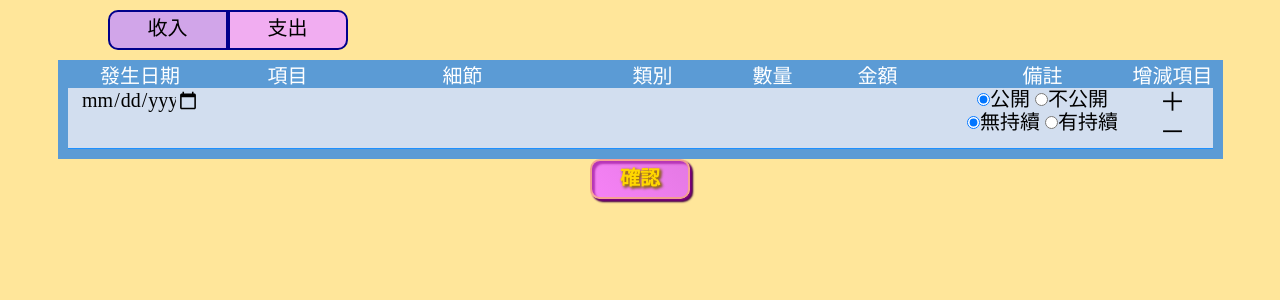
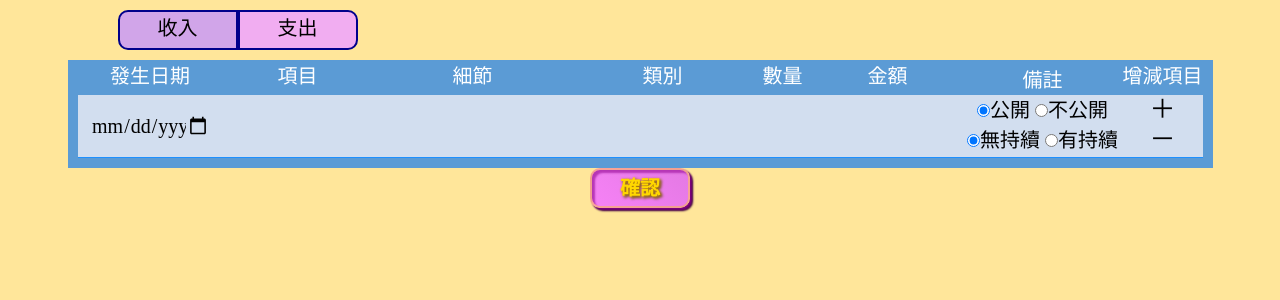
Before and after one commit to Cerry0524/votesystem, a PHP site: page /?do=add_summary in a window 1280 px wide. Shown: the part 42-342 px from the top of the page. Run offline with PHP 8.4, Linux system fonts and the light colour scheme; some libraries are stand-ins or nearby versions.

Commit message:
微調css：把新增登陸csss優

```diff
--- a/css/style_addsummary.css
+++ b/css/style_addsummary.css
@@ -19,6 +19,7 @@ justify-content: center;
     border-bottom: 10px solid rgb(91, 155, 213);
     border-left: 10px solid rgb(91, 155, 213) ;
     border-right: 10px solid rgb(91, 155, 213) ;
+
 }
 
 .content-top {
@@ -75,8 +76,9 @@ justify-content: center;
 }
 
 .add-table-th7 {
-    min-width: 180px;
-    width: 180px;
+    min-width: 160px;
+    width: 160px;
+    line-height: 1.5;
 }
 
 .add-table-th8 {
@@ -89,6 +91,8 @@ input {
     background-color: rgba(240, 248, 255, 0);
     border: 0;
     margin: auto auto;
+    max-lines: 2;
+    line-height: 3;
 }
 
 .addBtn {
--- a/front/add_summary.php
+++ b/front/add_summary.php
@@ -22,9 +22,9 @@
             <div class="add-table-th1"><input style="width:120px" type="date" name="eff_time[]" id="eff_time"></div>
             <div class="add-table-th2"><input style="width:120px" type="text" name="project[]" id="project"></div>
             <div class="add-table-th3"><input style="width:120px" type="text" name="details[]" id="details"></div>
-            <div class="add-table-th4"><input style="width:80px" type="text" name="category[]" id="category"></div>
+            <div class="add-table-th4"><input style="width:180px" type="text" name="category[]" id="category"></div>
             <div class="add-table-th5"><input style="width:50px" type="number" name="amount[]" id="amount" min="0"></div>
-            <div class="add-table-th6"><input style="width:50px" type="number" name="price[]" id="price" min="0"></div>
+            <div class="add-table-th6"><input style="width:150px" type="number" name="price[]" id="price" min="0"></div>
             <div class="add-table-th7">
                 <input type="radio" name="private[${optionIndex}][]" value="0" checked>公開
                 <input type="radio" name="private[${optionIndex}][]" value="1">不公開<br>
@@ -62,9 +62,9 @@
             <div class="add-table-th1"><input style="width:120px" type="date" name="eff_time[]" id="eff_time"></div>
             <div class="add-table-th2"><input style="width:120px" type="text" name="project[]" id="project"></div>
             <div class="add-table-th3"><input style="width:120px" type="text" name="details[]" id="details"></div>
-            <div class="add-table-th4"><input style="width:80px" type="text" name="category[]" id="category"></div>
+            <div class="add-table-th4"><input style="width:180px" type="text" name="category[]" id="category"></div>
             <div class="add-table-th5"><input style="width:50px" type="number" name="amount[]" id="amount" min="0"></div>
-            <div class="add-table-th6"><input style="width:50px" type="number" name="price[]" id="price" min="0"></div>
+            <div class="add-table-th6"><input style="width:150px" type="number" name="price[]" id="price" min="0"></div>
             <div class="add-table-th7">
                 <input type="radio" name="private[${optionIndex}][]" value="0" checked>公開
                 <input type="radio" name="private[${optionIndex}][]" value="1">不公開<br>
```
Also changed, not shown: back/categories_search_up.php (+49 -4 lines).
